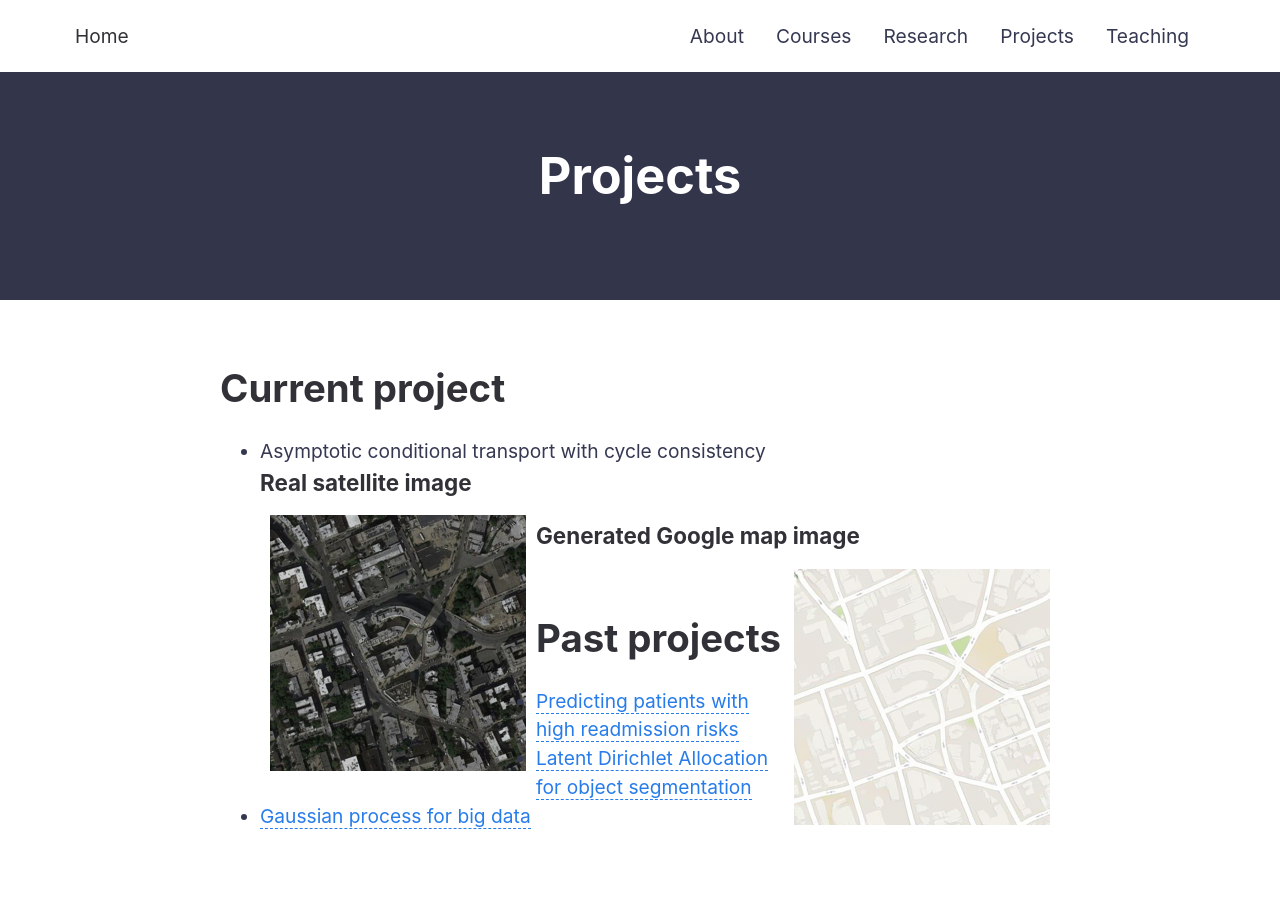
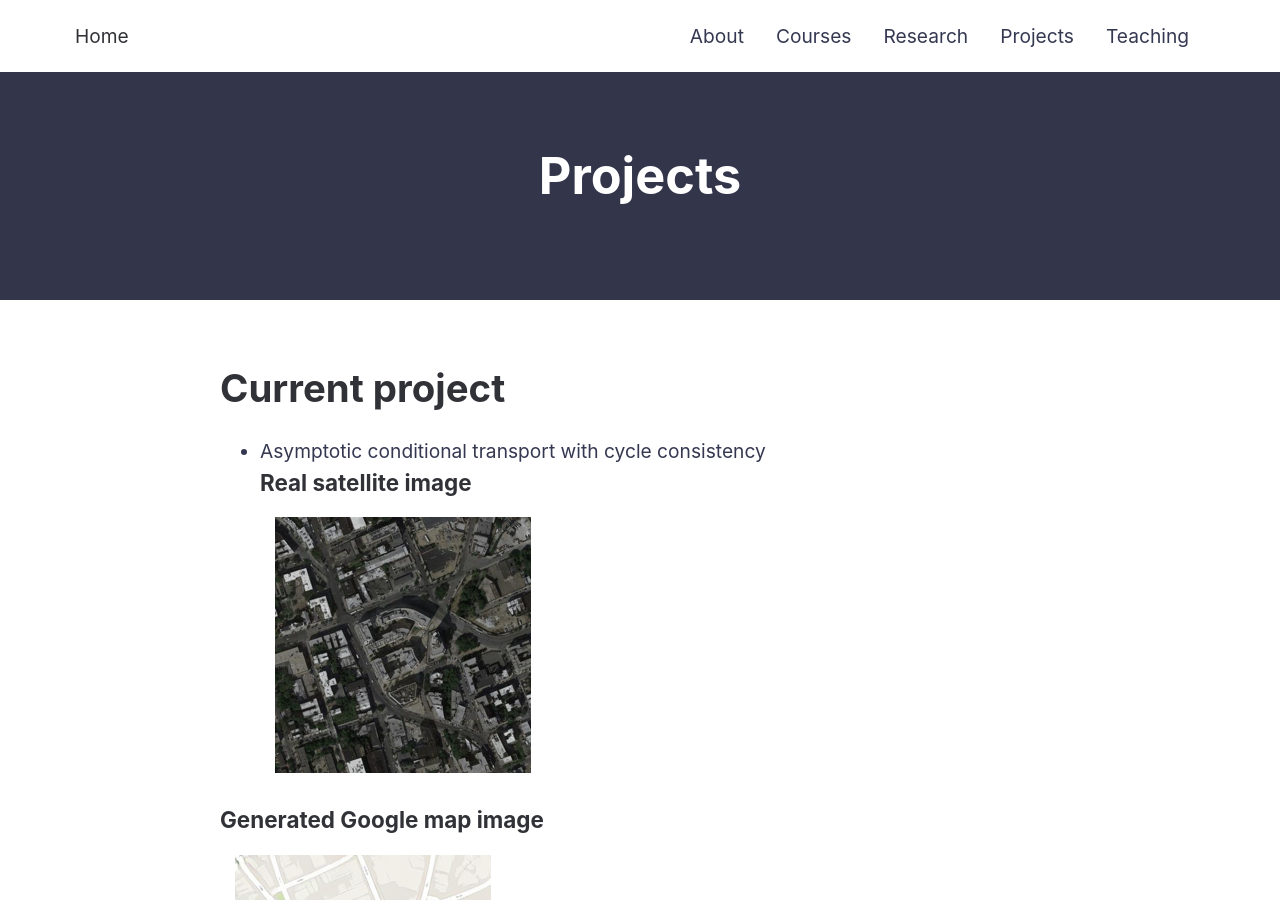
Before and after one commit to korawat-tanwisuth/korawat-tanwisuth.github.io, a Jekyll site: the page built from projects.md, in a window 1280 px wide and 900 px high. Built offline with Jekyll 4.4.1, drawn with Linux system fonts in a browser that asks for light colours.

Commit message:
fix formatting

```diff
--- a/projects.md
+++ b/projects.md
@@ -7,10 +7,10 @@ permalink: /projects/
 # Current project
 - Asymptotic conditional transport with cycle consistency
 ### Real satellite image
-<img src="{{ site.baseurl }}/assets/img/posts/real.png" ALIGN="left" style="margin:8px 10px"/>
+<img src="{{ site.baseurl }}/assets/img/posts/real.png" ALIGN="center" style="margin:10px 15px"/>
 
 ### Generated Google map image
-<img src="{{ site.baseurl }}/assets/img/posts/fake.png" ALIGN="right" style="margin:8px 10px"/> <br/>
+<img src="{{ site.baseurl }}/assets/img/posts/fake.png" ALIGN="center" style="margin:10px 15px"/>
 
 # Past projects
 - [Predicting patients with high readmission risks]({{ site.baseurl }}/share/dell_med_poster.pdf)
```
